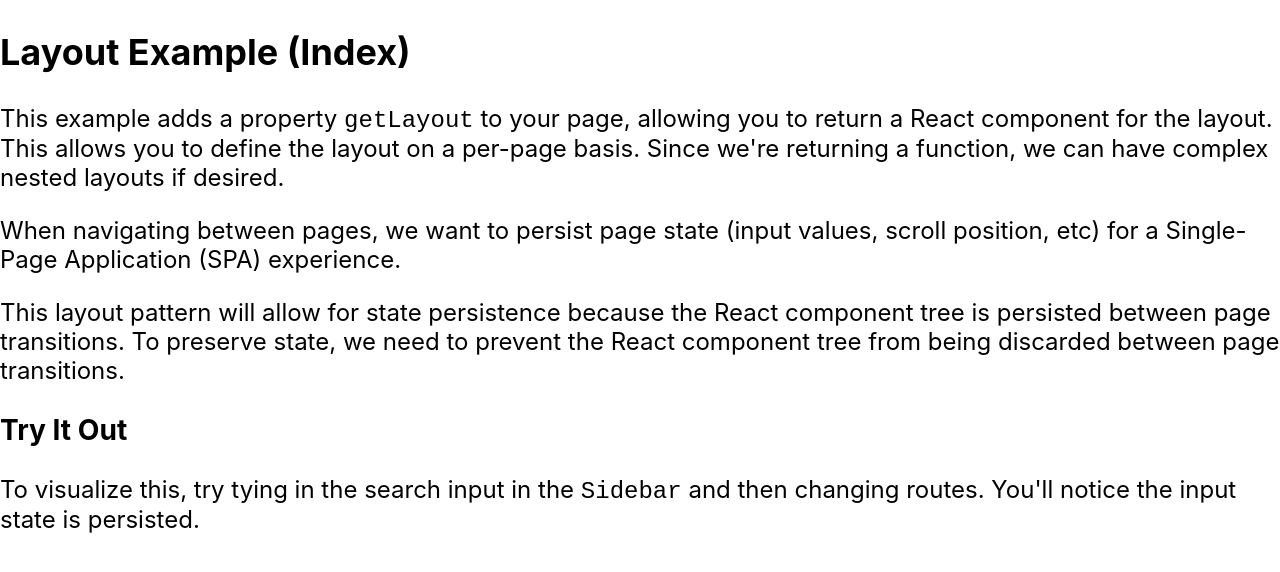
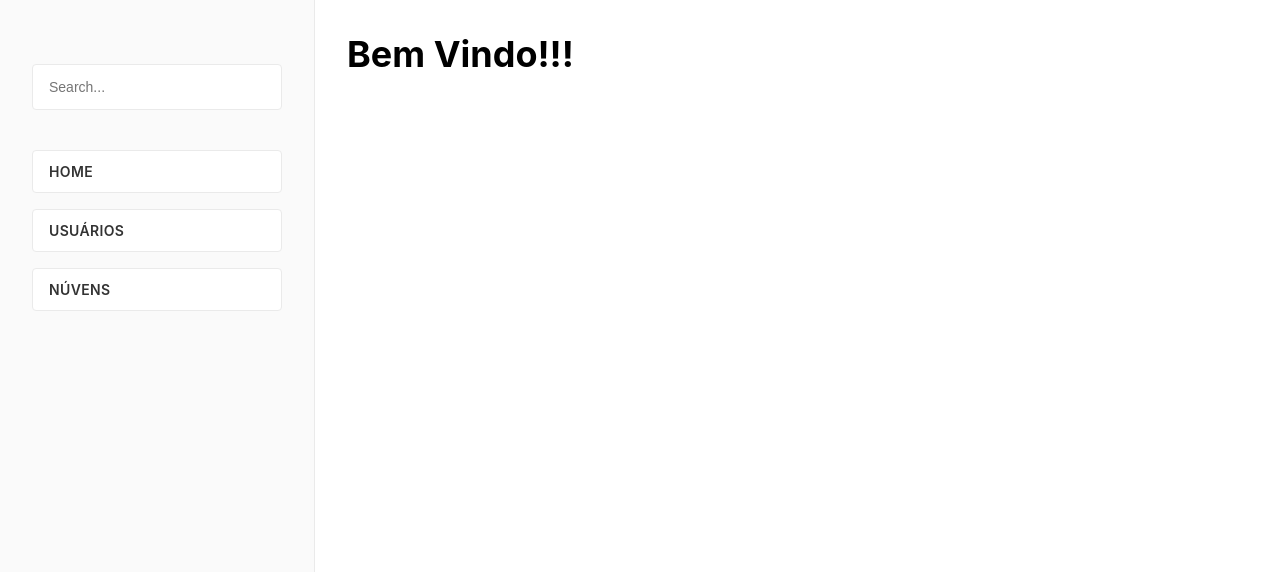
Before and after one commit to eduserpa/serpatec, a Next.js app: page / in a window 1280 px wide. Shown: the top 572 px of the page. Built offline with nearby package versions, Linux system fonts and the light colour scheme.

Commit message:
primeira página

```diff
--- a/components/layout.js
+++ b/components/layout.js
@@ -5,7 +5,7 @@ export default function Layout({ children }) {
   return (
     <>
       <Head>
-        <title>Layouts Example</title>
+        <title>SERPATEC</title>
       </Head>
       <main className={styles.main}>{children}</main>
     </>
--- a/components/sidebar.js
+++ b/components/sidebar.js
@@ -8,11 +8,11 @@ export default function Sidebar() {
       <Link href="/">
         <a>Home</a>
       </Link>
-      <Link href="/about">
-        <a>About</a>
+      <Link href="/Users">
+        <a>Usuários</a>
       </Link>
-      <Link href="/contact">
-        <a>Contact</a>
+      <Link href="/waves">
+        <a>Núvens</a>
       </Link>
     </nav>
   )
--- a/pages/_app.js
+++ b/pages/_app.js
@@ -1,5 +1,7 @@
 import '../styles/global.css'
 
-export default function App({ Component, pageProps }) {
-    return <Component {...pageProps} />
+  export default function MyApp({ Component, pageProps }) {
+
+    const getLayout = Component.getLayout || ((page) => page)
+    return getLayout(<Component {...pageProps} />)
   }
--- a/pages/index.js
+++ b/pages/index.js
@@ -4,30 +4,7 @@ import Sidebar from '../components/sidebar'
 export default function Index() {
   return (
     <section>
-      <h2>Layout Example (Index)</h2>
-      <p>
-        This example adds a property <code>getLayout</code> to your page,
-        allowing you to return a React component for the layout. This allows you
-        to define the layout on a per-page basis. Since we're returning a
-        function, we can have complex nested layouts if desired.
-      </p>
-      <p>
-        When navigating between pages, we want to persist page state (input
-        values, scroll position, etc) for a Single-Page Application (SPA)
-        experience.
-      </p>
-      <p>
-        This layout pattern will allow for state persistence because the React
-        component tree is persisted between page transitions. To preserve state,
-        we need to prevent the React component tree from being discarded between
-        page transitions.
-      </p>
-      <h3>Try It Out</h3>
-      <p>
-        To visualize this, try tying in the search input in the{' '}
-        <code>Sidebar</code> and then changing routes. You'll notice the input
-        state is persisted.
-      </p>
+      <h2>Bem Vindo!!!</h2>
     </section>
   )
 }
--- a/styles/global.css
+++ b/styles/global.css
@@ -1,6 +1,10 @@
+* {
+  margin: 0;
+  padding: 0;
+}
+
 #__next {
     display: flex;
-    flex-direction: column;
     min-height: 100vh;
   }
 
```
Also changed, not shown: pages/Users.js (+6 -7 lines), pages/Users.module.css (+22 -0 lines), pages/waves.js (added, +16 -0 lines), pages/waves.module.css (added, +112 -0 lines), assets/wave.png (added), pages/index.module.css (added). Lines whose indentation alone changed are shown as unchanged.
